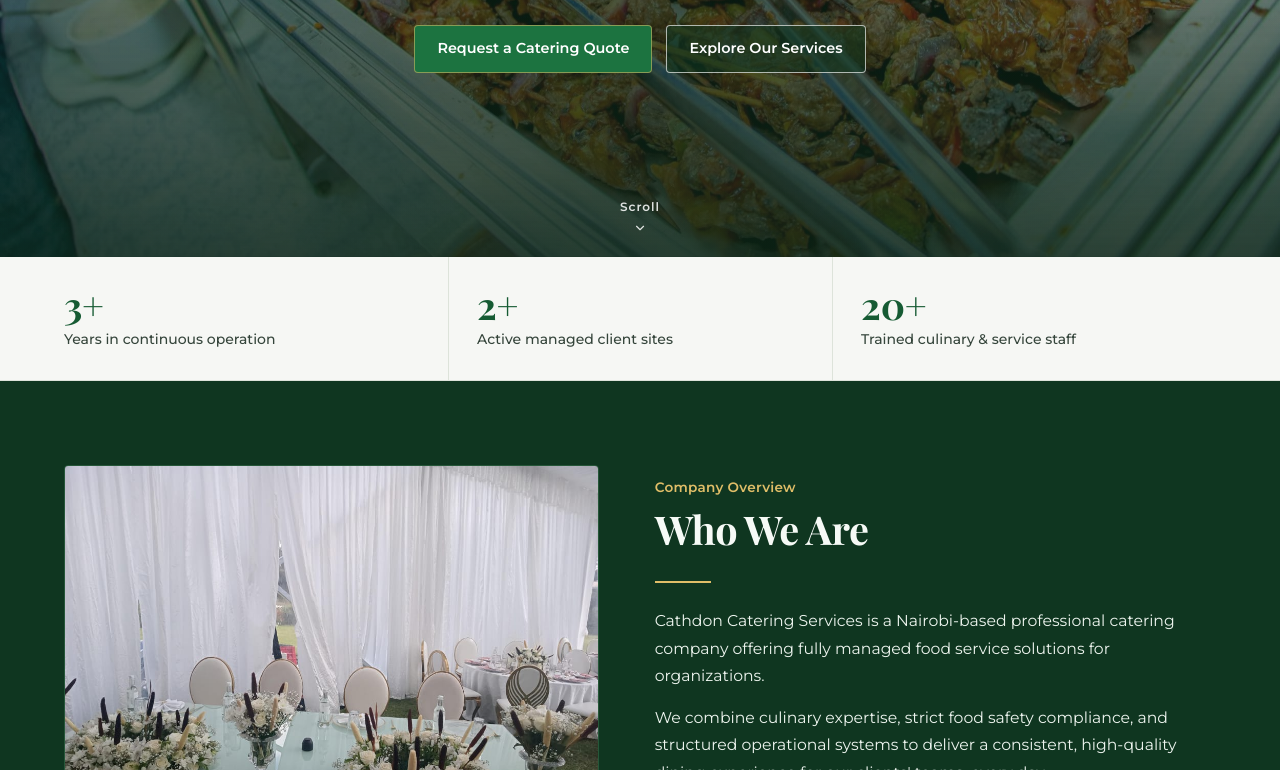
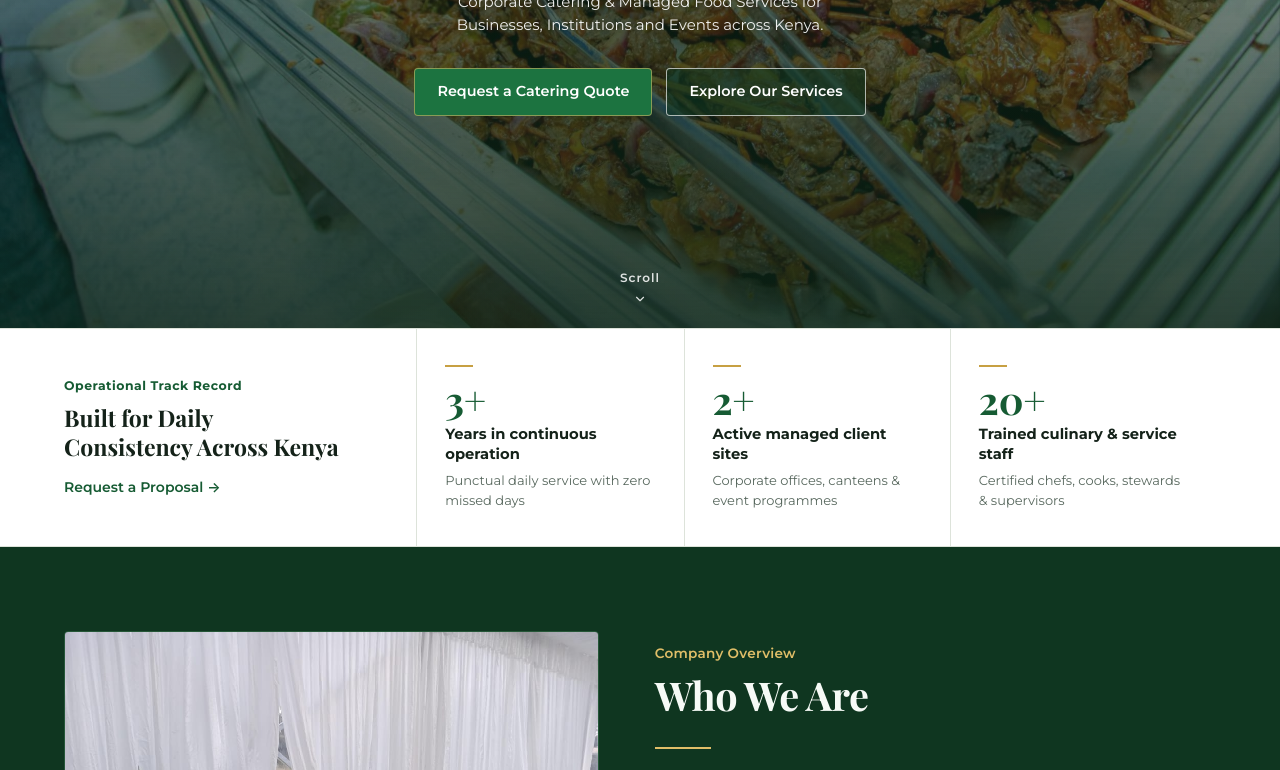
Before and after one commit to Sliq254/cathdon, a website: page index.html in a window 1280 px wide. Shown: the part 472-1242 px from the top of the page. Drawn offline with nearby package versions, Linux system fonts and the light colour scheme; a web font is replaced by a local one.

Commit message:
style: update stats band UI and hero section layout
Enhance the stats band with a new layout, additional context, and visual styling. Update the hero section height and subtitle font size for better visual balance. Increment asset version for style updates.

```diff
--- a/css/styles.css
+++ b/css/styles.css
@@ -507,7 +507,9 @@ textarea {
 .hero-stage {
   position: relative;
   isolation: isolate;
-  min-height: clamp(540px, 82vh, 780px);
+  width: 100%;
+  min-height: calc(100vh - 73px);
+  min-height: calc(100svh - 73px);
   display: flex;
   flex-direction: column;
   align-items: center;
@@ -581,7 +583,7 @@ textarea {
 .hero-subtitle {
   margin: 0 0 32px;
   font-family: var(--font-body);
-  font-size: 10px;
+  font-size: 15px;
   font-weight: normal;
   line-height: 1.5;
   color: rgba(255, 255, 255, 0.92);
@@ -652,8 +654,47 @@ textarea {
 }
 
 .stats-band {
-  background-color: var(--bg-canvas);
+  background-color: var(--bg-white);
+  border-top: 1px solid var(--border-hairline);
   border-bottom: 1px solid var(--border-hairline);
+}
+
+.stats-band-inner {
+  display: grid;
+  grid-template-columns: minmax(0, 0.92fr) minmax(0, 2.08fr);
+  align-items: stretch;
+}
+
+.stats-intro {
+  padding: 36px 36px 36px 0;
+  display: flex;
+  flex-direction: column;
+  justify-content: center;
+  gap: 8px;
+  border-right: 1px solid var(--border-hairline);
+}
+
+.stats-kicker {
+  margin: 0;
+  font-size: 0.78rem;
+  font-weight: 700;
+  letter-spacing: 0.04em;
+  color: var(--gold-ink);
+}
+
+.stats-heading {
+  margin: 0;
+  font-family: var(--font-display);
+  font-size: clamp(1.25rem, 1.8vw, 1.55rem);
+  font-weight: 700;
+  line-height: 1.25;
+  color: var(--ink-primary);
+  text-wrap: balance;
+}
+
+.stats-cta {
+  margin-top: 6px;
+  align-self: flex-start;
 }
 
 .stats-ledger {
@@ -662,30 +703,54 @@ textarea {
 }
 
 .stat-item {
-  padding: 28px 24px 28px 0;
+  padding: 36px 28px;
   display: flex;
   flex-direction: column;
-  gap: 4px;
+  gap: 6px;
+  transition: background-color var(--transition-fast);
+}
+
+.stat-item:hover {
+  background-color: var(--bg-canvas);
 }
 
 .stat-item + .stat-item {
-  padding-left: 28px;
   border-left: 1px solid var(--border-hairline);
+}
+
+.stat-rule {
+  width: 28px;
+  height: 2px;
+  margin-bottom: 6px;
+  background-color: var(--gold-accent);
+  transform-origin: left center;
+  transition: transform 220ms cubic-bezier(0.16, 1, 0.3, 1);
+}
+
+.stat-item:hover .stat-rule {
+  transform: scaleX(1.55);
 }
 
 .stat-value {
   font-family: var(--font-display);
-  font-size: 2.35rem;
+  font-size: clamp(2.15rem, 3vw, 2.75rem);
   font-weight: 700;
   line-height: 1.05;
-  color: var(--gold-ink);
+  color: var(--brand-green);
   font-variant-numeric: tabular-nums;
 }
 
 .stat-label {
-  font-size: 0.875rem;
-  font-weight: 500;
-  color: var(--ink-secondary);
+  font-size: 0.92rem;
+  font-weight: 700;
+  line-height: 1.35;
+  color: var(--ink-primary);
+}
+
+.stat-detail {
+  font-size: 0.8125rem;
+  line-height: 1.5;
+  color: var(--ink-muted);
 }
 
 /* ==========================================================================
@@ -2240,6 +2305,24 @@ html.has-scroll-anim .reveal-item.is-visible .editorial-rule {
    ========================================================================== */
 
 @media (max-width: 1100px) {
+  .stats-band-inner {
+    grid-template-columns: 1fr;
+  }
+
+  .stats-intro {
+    padding: 28px 0 24px;
+    border-right: none;
+    border-bottom: 1px solid var(--border-hairline);
+  }
+
+  .stat-item {
+    padding: 26px 22px;
+  }
+
+  .stat-item:first-child {
+    padding-left: 0;
+  }
+
   .values-ledger {
     grid-template-columns: repeat(3, minmax(0, 1fr));
   }
@@ -2352,8 +2435,9 @@ html.has-scroll-anim .reveal-item.is-visible .editorial-rule {
   }
 
   .hero-stage {
-    min-height: 500px;
-    padding: 64px 18px 80px;
+    min-height: max(480px, calc(100vh - 73px));
+    min-height: max(480px, calc(100svh - 73px));
+    padding: 56px 18px 80px;
   }
 
   .hero-actions {
@@ -2363,6 +2447,10 @@ html.has-scroll-anim .reveal-item.is-visible .editorial-rule {
 
   .hero-actions .btn {
     width: 100%;
+  }
+
+  .stats-intro {
+    padding: 24px 0 20px;
   }
 
   .stats-ledger {
--- a/index.html
+++ b/index.html
@@ -125,8 +125,8 @@
       href="https://fonts.googleapis.com/css2?family=MonteCarlo&family=Montserrat:wght@400;500;600;700&family=Playfair+Display:ital,wght@0,600;0,700;1,500;1,600&display=swap"
       rel="stylesheet"
     />
-    <link rel="preload" href="css/styles.css?v=6" as="style" />
-    <link rel="stylesheet" href="css/styles.css?v=6" />
+    <link rel="preload" href="css/styles.css?v=8" as="style" />
+    <link rel="stylesheet" href="css/styles.css?v=8" />
     <script type="application/ld+json">
       {
         "@context": "https://schema.org",
@@ -401,19 +401,33 @@
         </div>
 
         <div class="stats-band">
-          <div class="container">
+          <div class="container stats-band-inner">
+            <div class="stats-intro">
+              <p class="stats-kicker">Operational Track Record</p>
+              <h2 class="stats-heading">Built for Daily Consistency Across Kenya</h2>
+              <a href="#quote-form" class="text-action-btn stats-cta" data-focus-quote>
+                Request a Proposal &rarr;
+              </a>
+            </div>
+
             <div class="stats-ledger" aria-label="Cathdon Catering Services Company Statistics">
               <div class="stat-item">
+                <span class="stat-rule" aria-hidden="true"></span>
                 <span class="stat-value" data-count-target="3" data-count-suffix="+">3+</span>
                 <span class="stat-label">Years in continuous operation</span>
+                <span class="stat-detail">Punctual daily service with zero missed days</span>
               </div>
               <div class="stat-item">
+                <span class="stat-rule" aria-hidden="true"></span>
                 <span class="stat-value" data-count-target="2" data-count-suffix="+">2+</span>
                 <span class="stat-label">Active managed client sites</span>
+                <span class="stat-detail">Corporate offices, canteens &amp; event programmes</span>
               </div>
               <div class="stat-item">
+                <span class="stat-rule" aria-hidden="true"></span>
                 <span class="stat-value" data-count-target="20" data-count-suffix="+">20+</span>
                 <span class="stat-label">Trained culinary &amp; service staff</span>
+                <span class="stat-detail">Certified chefs, cooks, stewards &amp; supervisors</span>
               </div>
             </div>
           </div>
```
